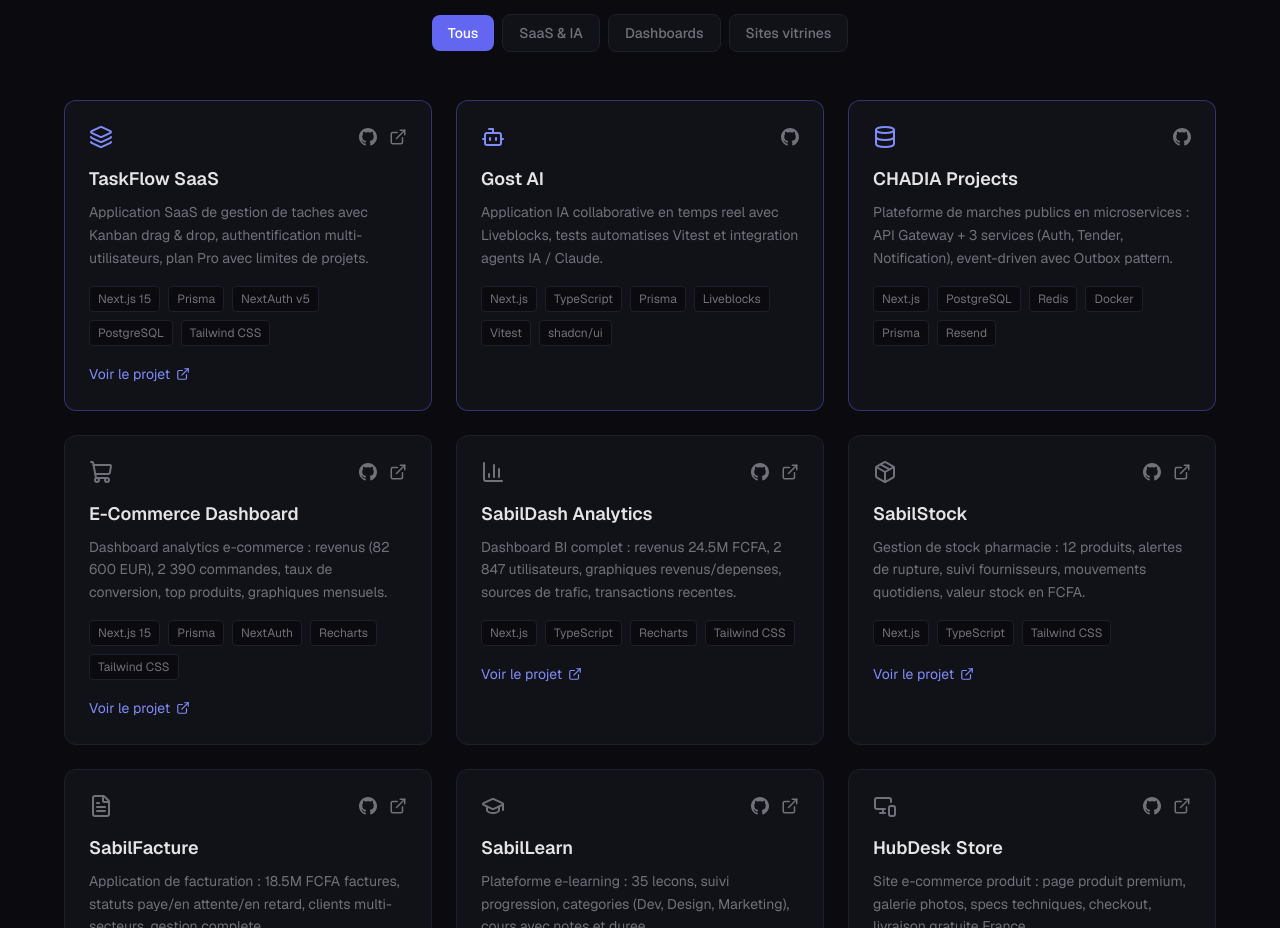
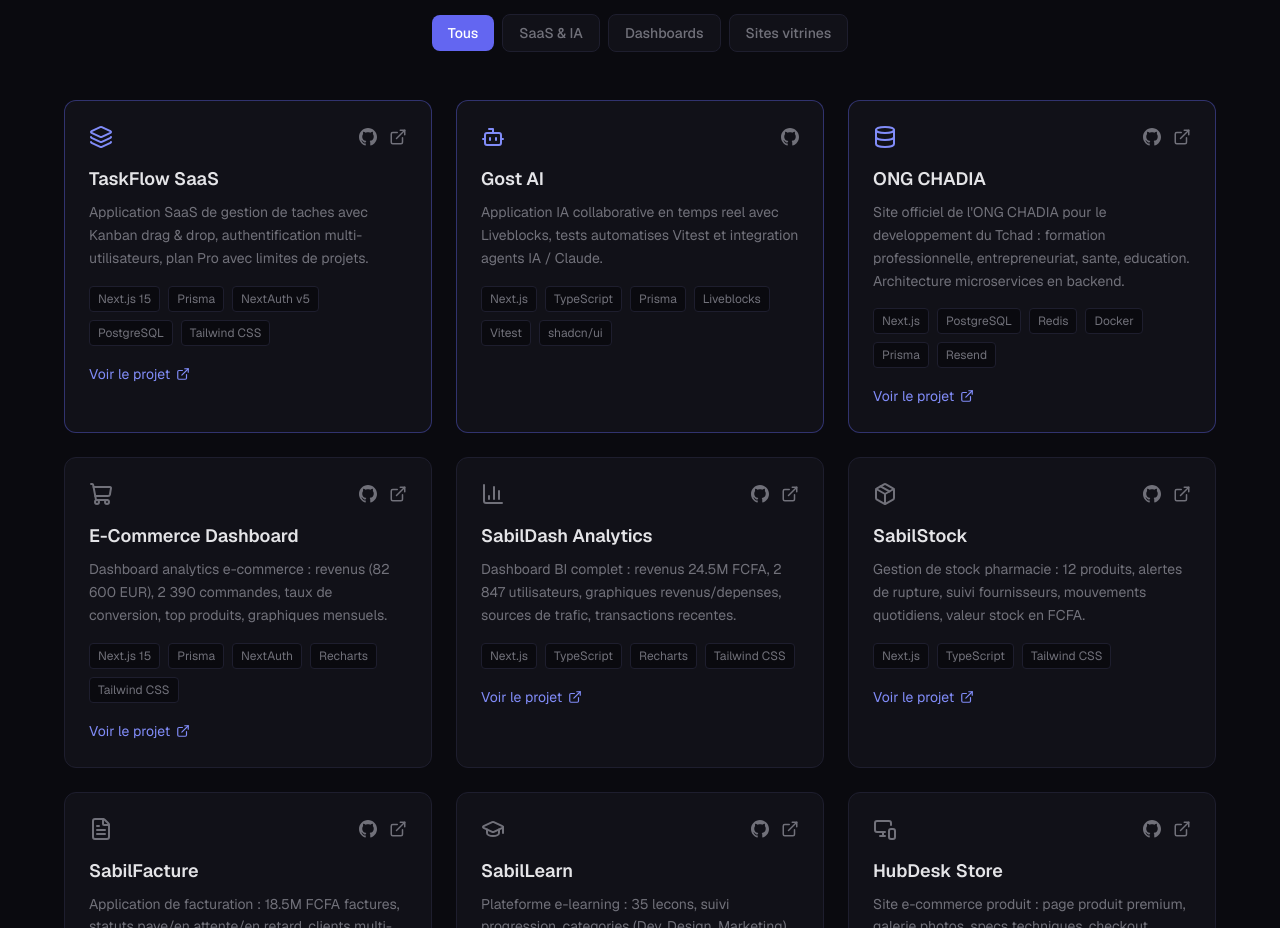
Before and after one commit to Gojobyte/portfolio-ia-saas, a Next.js app: page / in a window 1280 px wide. Shown: the part 2400-3328 px from the top of the page. Built offline with nearby package versions, Linux system fonts and the light colour scheme.

Commit message:
Remplace CHADIA Projects par ONG CHADIA avec lien ong-chadia.com

```diff
--- a/src/components/Projects.tsx
+++ b/src/components/Projects.tsx
@@ -49,10 +49,11 @@
     highlight: true,
   },
   {
-    title: "CHADIA Projects",
-    desc: "Plateforme de marches publics en microservices : API Gateway + 3 services (Auth, Tender, Notification), event-driven avec Outbox pattern.",
+    title: "ONG CHADIA",
+    desc: "Site officiel de l'ONG CHADIA pour le developpement du Tchad : formation professionnelle, entrepreneuriat, sante, education. Architecture microservices en backend.",
     stack: ["Next.js", "PostgreSQL", "Redis", "Docker", "Prisma", "Resend"],
     github: "https://github.com/Gojobyte/chadia-projects",
+    live: "https://ong-chadia.com",
     icon: Database,
     category: "saas" as Category,
     highlight: true,
```
